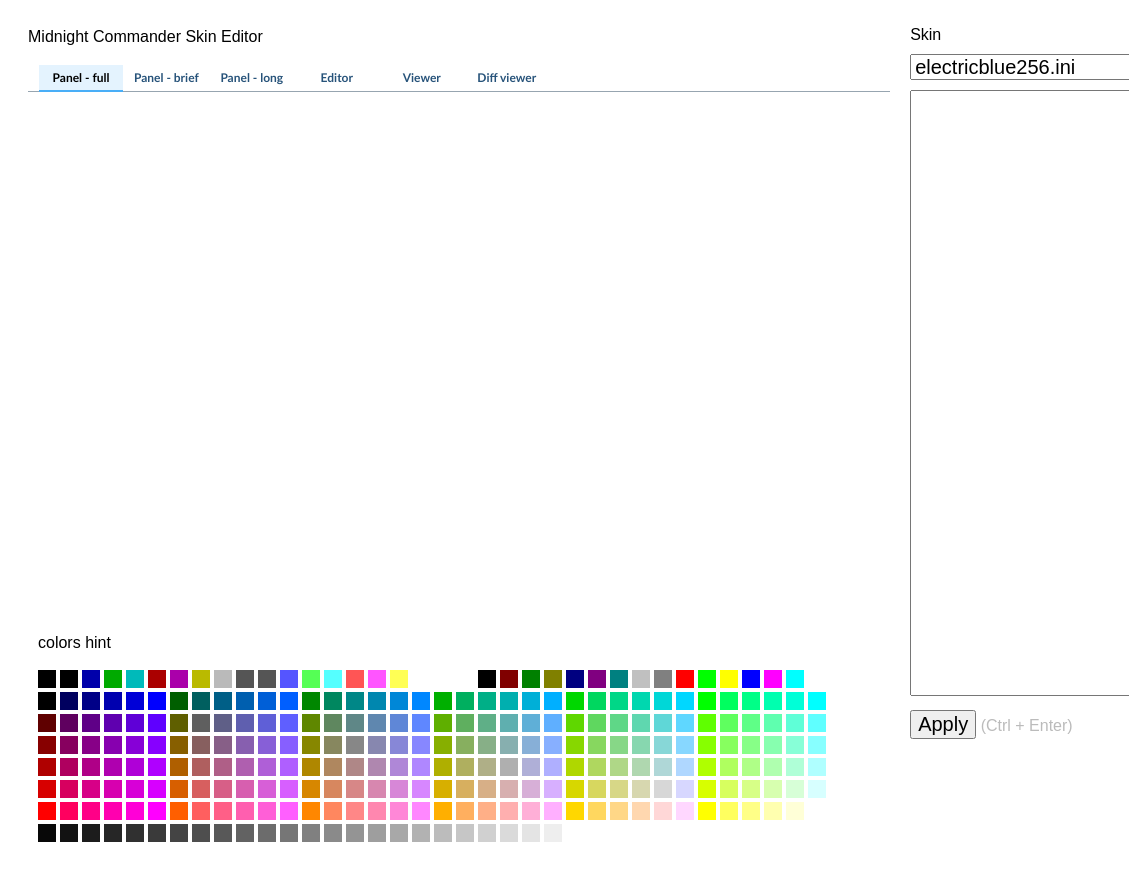
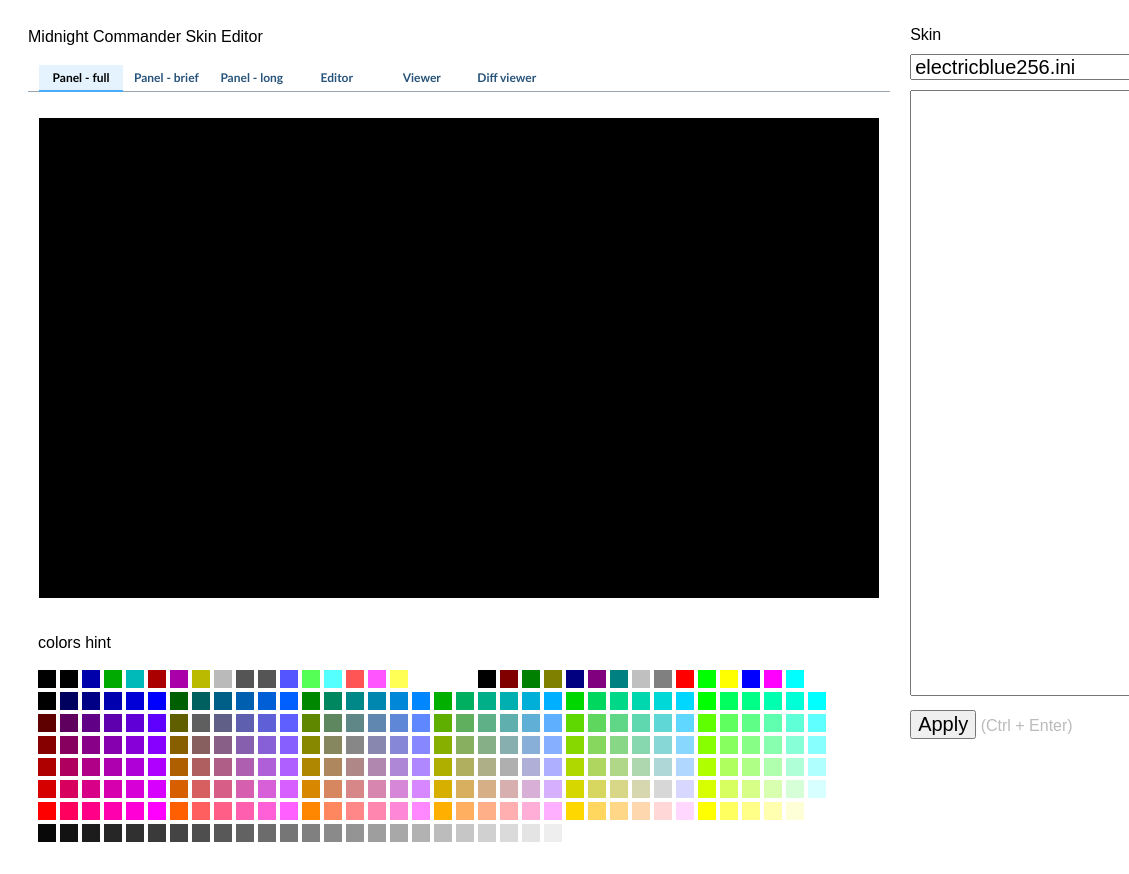
Before and after one commit to phplego/mc, a plain HTML site: page index.html in a window 1280 px wide. Shown: the full height of the page, 0-1129 px from the left. Drawn offline with Linux system fonts and the light colour scheme; no server answers.

Commit message:
prevent blinking on refresh

```diff
--- a/index.html
+++ b/index.html
@@ -95,7 +95,7 @@
         </ul>
         <div class="skin-view-container" id="fragment-skin-1">
             <!-- dummy element, to take width -->
-            <pre class="skin"><script>document.write((' '.repeat(100) + '\n').repeat(30))</script></pre>
+            <pre class="skin" style="background-color: black;"><script>document.write((' '.repeat(100) + '\n').repeat(30))</script></pre>
         </div>
         <div class="skin-view-container" id="fragment-skin-2"></div>
         <div class="skin-view-container" id="fragment-skin-3"></div>
```
